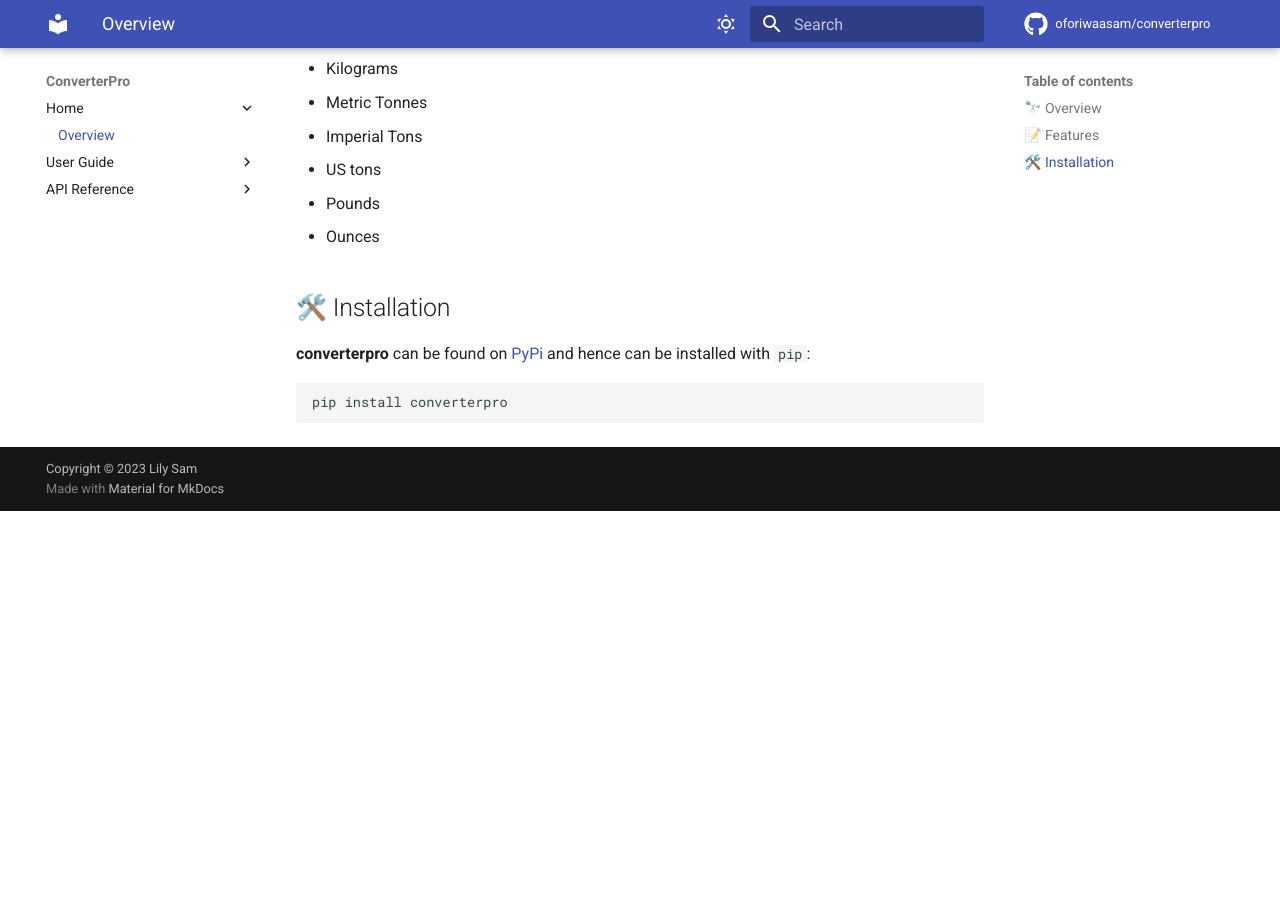
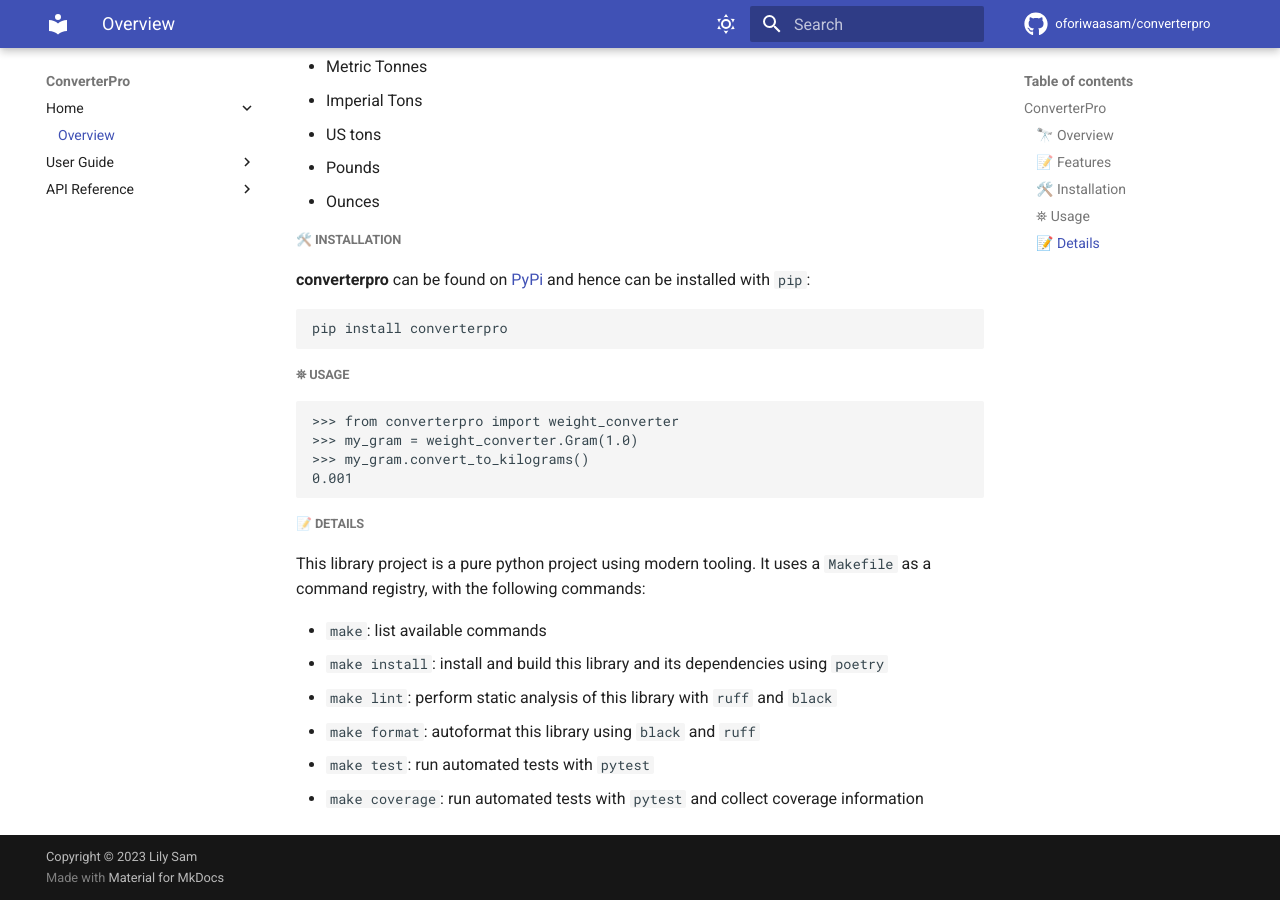
Before and after one commit to oforiwaasam/converterpro, an MkDocs documentation site: the page built from docs/index.md, in a window 1280 px wide and 900 px high, scrolled down 554 px. Built offline with MkDocs 1.6.1 and Material for MkDocs 9.7.7, drawn with Linux system fonts in a browser that asks for light colours; comment, search, counter and statistics services are not loaded; before the commit the page ends 1065 px from its top, so only the background shows below that; part of the change alters nothing that is shown; some of the changed text lies outside the part shown.

````diff
--- a/README.md
+++ b/README.md
@@ -1,3 +1,4 @@
+<!-- BEGIN INCLUDE -->
 # ConverterPro
 
 A python library to convert units and currencies
@@ -55,7 +56,7 @@ This library project is a pure python project using modern tooling. It uses a `M
 + `make format`: autoformat this library using `black` and `ruff`
 + `make test`: run automated tests with `pytest`
 + `make coverage`: run automated tests with `pytest` and collect coverage information
-
+<!-- END INCLUDE -->
 ## 👩🏾‍💻👨🏾‍💻 Contributing
 
 Please see [CONTRIBUTING](CONTRIBUTING.md) for more information.
--- a/docs/index.md
+++ b/docs/index.md
@@ -1,36 +1,9 @@
-# ConverterPro
+# Welcome to ConverterPro
 
-A python library for converting units and currencies.
-
-![Hex.pm](https://img.shields.io/hexpm/l/apa?style=flat&color=brightgreen)
-![GitHub issues](https://img.shields.io/github/issues/oforiwaasam/converterpro)
-[![Build Status](https://img.shields.io/github/actions/workflow/status/oforiwaasam/converterpro/build.yml)](https://github.com/oforiwaasam/converterpro/actions/workflows/build.yml)
-[![Coverage Status](https://coveralls.io/repos/github/oforiwaasam/converterpro/badge.svg?branch=main)](https://coveralls.io/github/oforiwaasam/converterpro?branch=main)
-[![black](https://img.shields.io/badge/code%20style-black-000000)](https://github.com/psf/black)
-[![poetry](https://img.shields.io/badge/packaging-poetry-008adf)](https://python-poetry.org/)
-[![PyPI](https://img.shields.io/pypi/v/converterpro)](https://pypi.org/project/converterpro/)
-[![Deployment](https://img.shields.io/github/deployments/oforiwaasam/converterpro/github-pages?label=GitHub&nbsp;Pages)](https://oforiwaasam.github.io/converterpro)
-
-## 🔭 Overview
-
-This python library will allow developers to easily incorporate conversions into their programs without having to write all the logic for it. The library currently has the following functionalities:
-
-## 📝 Features
-
-+ Weight conversion between Metric, Imperial and US Systems of Measurement
-  + Grams
-  + Milligrams
-  + Kilograms
-  + Metric Tonnes
-  + Imperial Tons
-  + US tons
-  + Pounds
-  + Ounces
-
-## 🛠️ Installation
-
-**converterpro** can be found on [PyPi](https://pypi.org/project/converterpro/0.1.1/) and hence can be installed with `pip`:
-
-```bash
-pip install converterpro
-```
+{%
+   include-markdown "../README.md"
+   heading-offset=3
+   comments: true
+   start="<!-- BEGIN INCLUDE -->"
+   end="<!-- END INCLUDE -->"
+%}
--- a/docs/requirements.txt
+++ b/docs/requirements.txt
@@ -1,3 +1,4 @@
 mkdocs==1.4.2
 mkdocs-material==9.1.6
 mkdocstrings[python]==0.21.2
+mkdocs-include-markdown-plugin==4.0.4
--- a/mkdocs.yml
+++ b/mkdocs.yml
@@ -14,6 +14,7 @@ watch:
 plugins:
   - search
   - mkdocstrings
+  - include-markdown
 
 nav:
 - Home:
````
